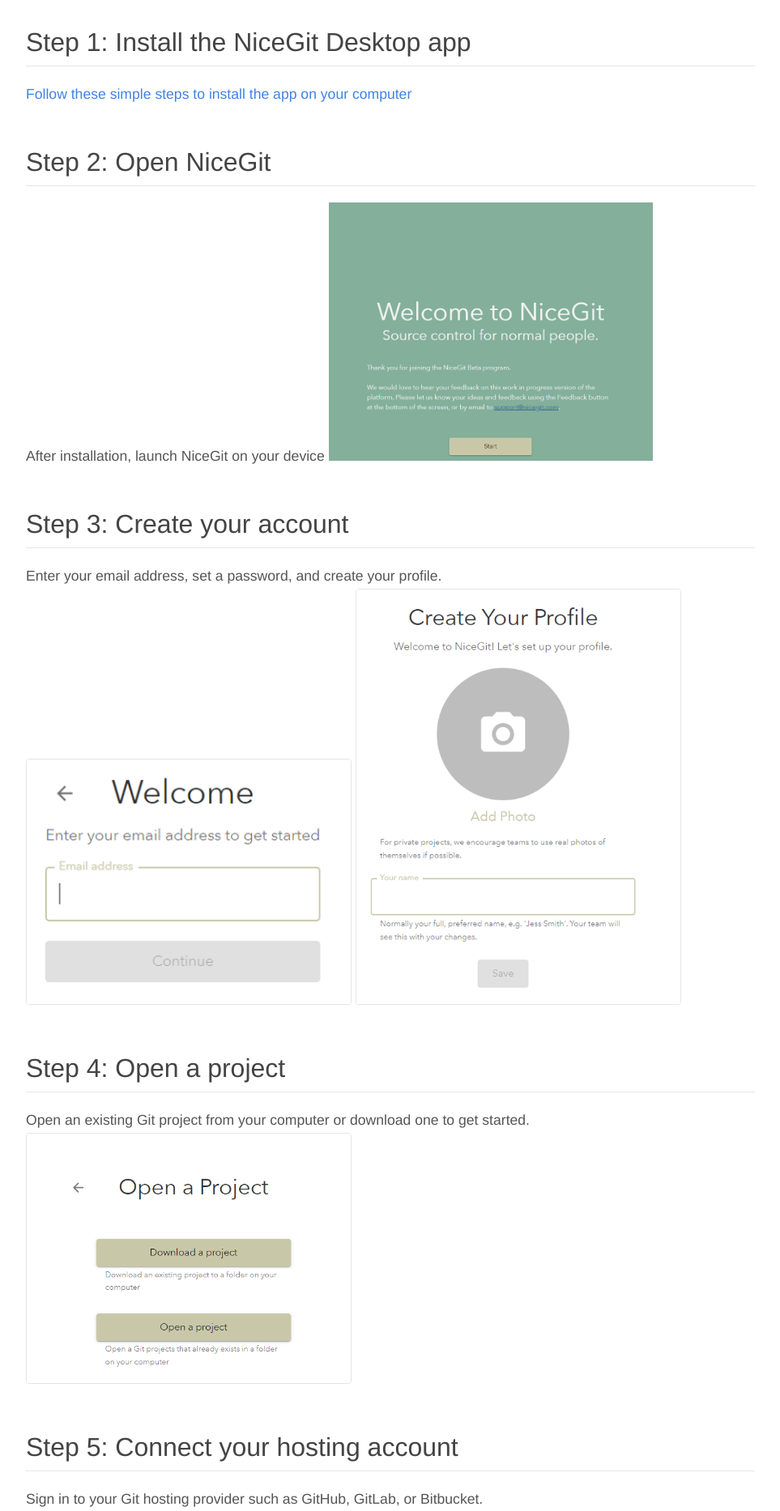
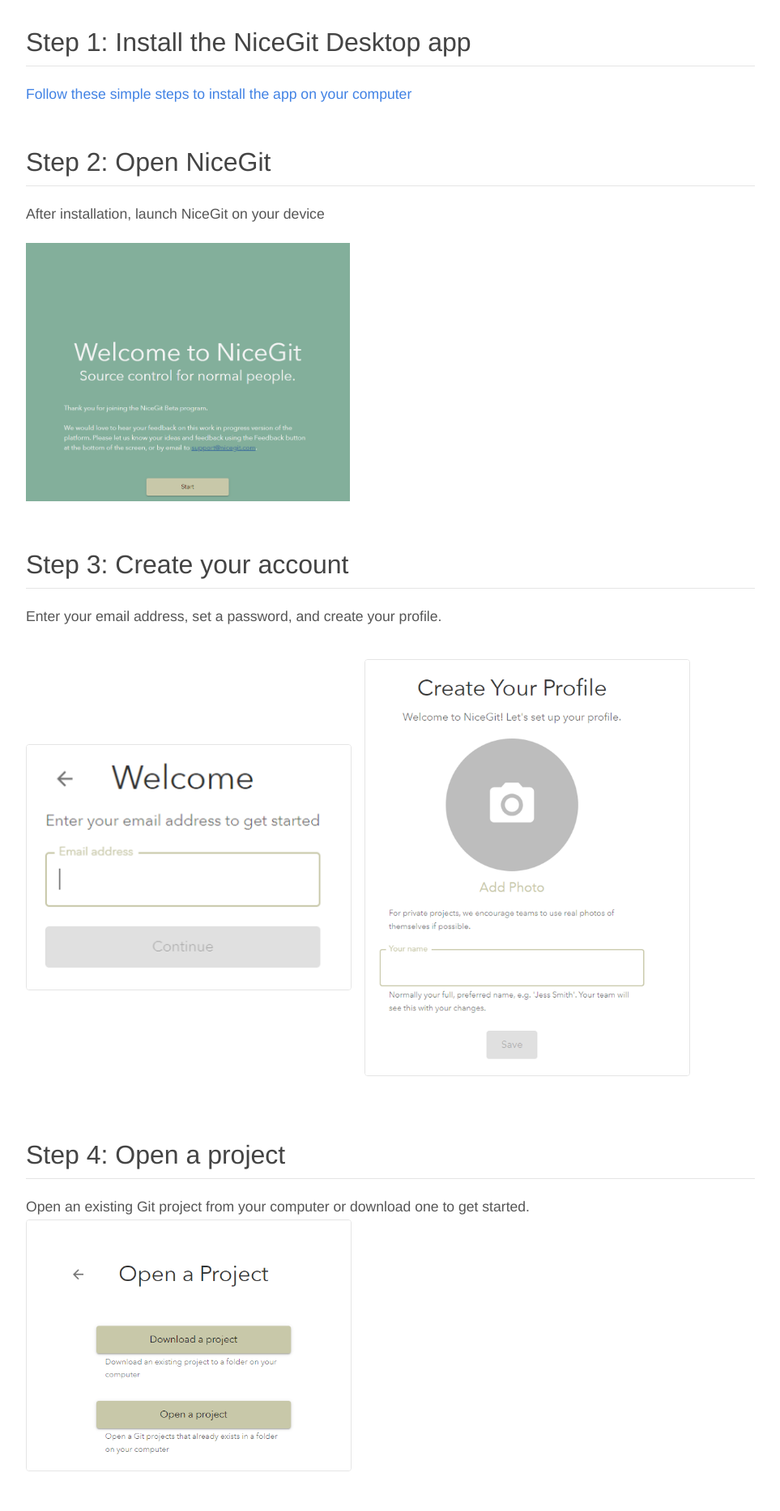
Before and after one commit to NiceGitTeam/Web, a Jekyll site: the page built from docs/getting-started.md, in a window 1280 px wide. Shown: the part 327-2193 px from the top of the page at 81% size, without its empty margins (158-1121 px from the left). Built offline with Jekyll 4.4.1, drawn with Linux system fonts in a browser that asks for light colours; comment, search, counter and statistics services are not loaded.

Commit message:
Getting started image alignment

```diff
--- a/_sass/docs.scss
+++ b/_sass/docs.scss
@@ -154,6 +154,13 @@
 		border: 1px solid #e5e5e5;
 		border-radius: 4px;
 	}
+
+	.img-row {
+		display: flex;
+		flex-wrap: wrap;
+		gap: 16px;
+		align-items: center;
+	}
 }
 
 @media #{$tablet} {
--- a/docs/getting-started.md
+++ b/docs/getting-started.md
@@ -12,13 +12,17 @@
 ## Step 2: Open NiceGit
 
    After installation, launch NiceGit on your device
+
    ![NiceGit Welcome Screen](/images/docs/getting%20started%201.png){: class="small" }
 
 ## Step 3: Create your account
 
    Enter your email address, set a password, and create your profile.
+   <div class="img-row" markdown="1">
    ![Login Screen](/images/docs/getting%20started%202.png){: class="small border" }
+
    ![User Profile Screen](/images/docs/getting%20started%202b.png){: class="small border" }
+   </div>
 
 ## Step 4: Open a project
 
```
